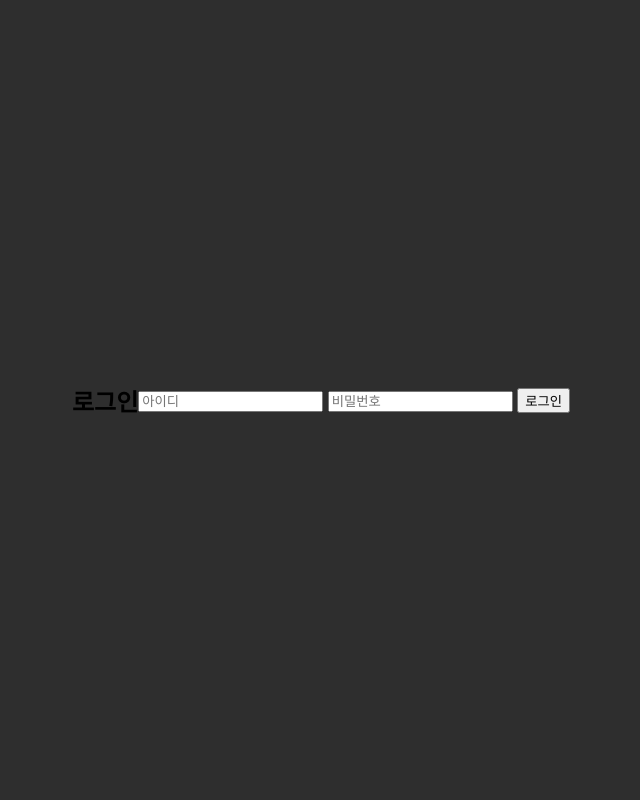
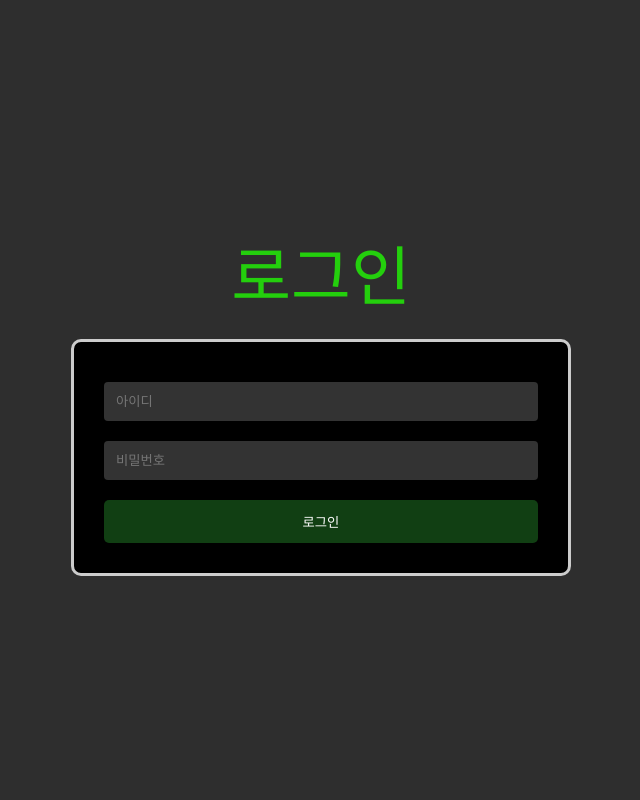
Before and after one commit to tanhwanYT/KraftonJungleMiniProject, a Flask app: page /login in a window 1280 px wide. Shown: the whole page, without its empty margins (319-959 px from the left). Run offline with Flask 3, Linux system fonts and the light colour scheme.

Commit message:
리트
ㅈㄱㄴ

```diff
--- a/miniproject/static/css/login.css
+++ b/miniproject/static/css/login.css
@@ -6,9 +6,21 @@ body {
   height: 100vh;
   background-color: #2e2e2e;
   margin: 0;
+  flex-direction: column; /* 제목(h2)랑 폼 세로 정렬 */
 }
 
-.login-box {
+h2 {
+  margin-top: 0;
+  text-align: center;
+  font-size: 65px;
+  color: #24cf0d;
+  margin-bottom: 20px;
+  font-family: "Bebas Neue", sans-serif;
+  font-weight: 200;
+  font-style: normal;
+}
+
+form {
   width: 90%;
   max-width: 400px;
   padding: 30px;
@@ -20,18 +32,7 @@ body {
   box-sizing: border-box;
 }
 
-.login-box h2 {
-  margin-top: 0;
-  text-align: center;
-  font-size: 65px;
-  color: #24cf0d;
-  margin-bottom: 20px;
-  font-family: "Bebas Neue", sans-serif;
-  font-weight: 200;
-  font-style: normal;
-}
-
-.login-box input {
+form input {
   width: 100%;
   padding: 12px;
   margin: 10px 0;
@@ -42,12 +43,12 @@ body {
   box-sizing: border-box;
 }
 
-.login-box input:focus {
+form input:focus {
   outline: 2px solid #24cf0d;
   background: #444;
 }
 
-#sign-in {
+form button {
   width: 100%;
   padding: 12px;
   margin-top: 10px;
@@ -58,7 +59,7 @@ body {
   cursor: pointer;
 }
 
-#sign-in:hover {
+form button:hover {
   background: #53dd5c;
   color: #000;
 }
@@ -71,7 +72,7 @@ body {
 }
 
 @media (min-width: 1024px) {
-  .login-box {
+  form {
     max-width: 500px;
   }
 }
```
